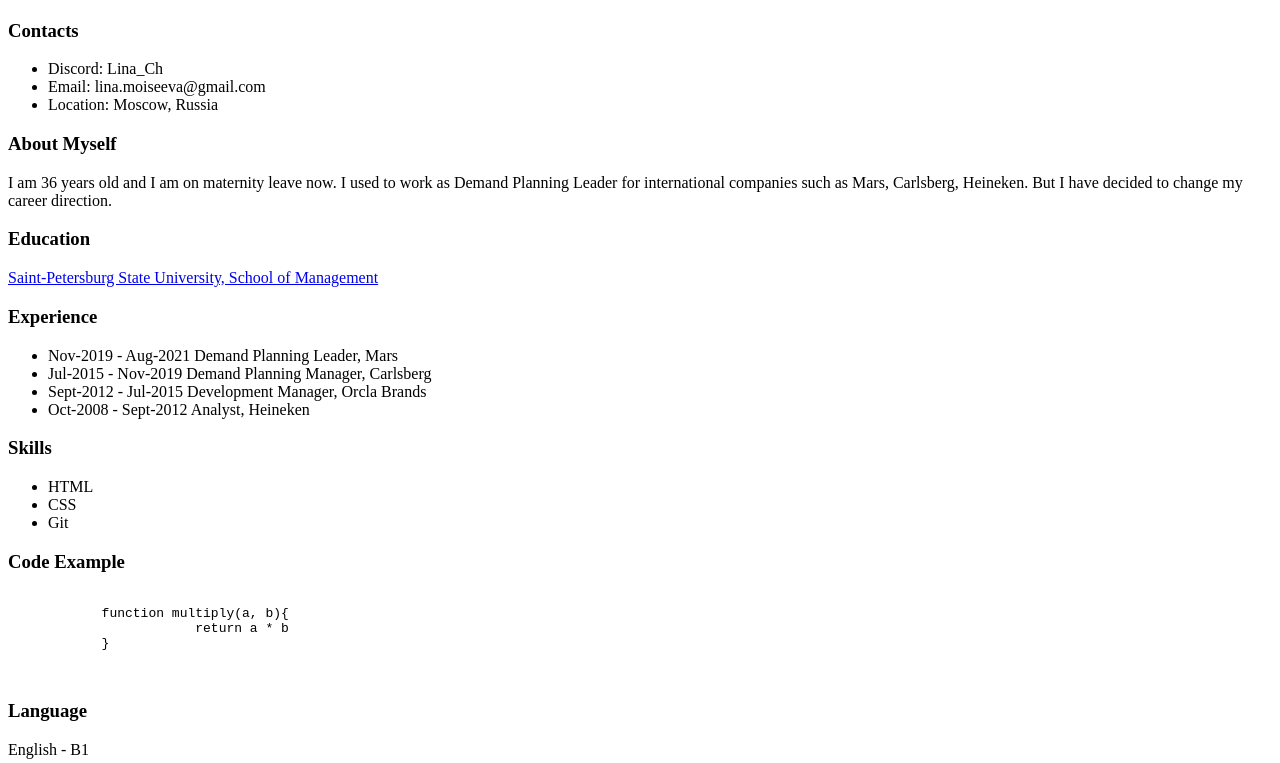
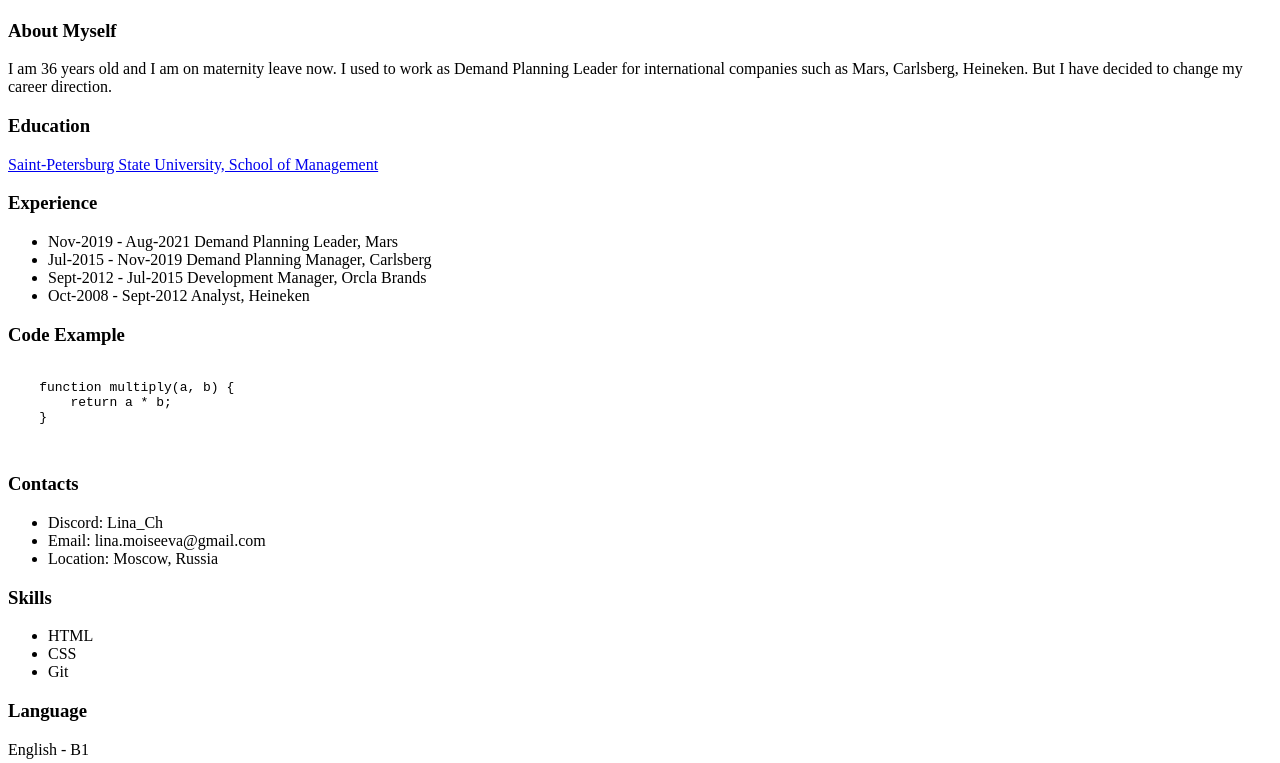
Before and after one commit to Lina0906/rsschool-cv, a plain HTML site: page index.html in a window 1280 px wide. Shown: the part 538-1301 px from the top of the page. Drawn offline with Linux system fonts and the light colour scheme.

Commit message:
feat: add aside in html file

```diff
--- a/index.html
+++ b/index.html
@@ -1,35 +1,32 @@
 <!DOCTYPE html>
 <html lang="en">
+
 <head>
     <meta charset="utf-8">
     <meta name="viewport" content="width=device-width, initial-scale=1.0" />
     <title>cv Lina Churbanova</title>
 </head>
+
 <body>
     <nav>
         <a href="#about">About Myself</a>
         <a href="#education">Education</a>
         <a href="#experience">Experience</a>
-        <a href="#skills">Skills</a>
         <a href="#code-example">Code Example</a>
     </nav>
     <header>
         <h1>Lina Churbanova CV</h1>
         <h2>Front-End Developer</h2>
+        <div>
             <img src="img/avatar.jpg" alt="Profile photo">
+        </div>
     </header>
     <main>
-        <section>
-            <h3>Contacts</h3>
-                <ul>
-                    <li>Discord: Lina_Ch</li>
-                    <li>Email: lina.moiseeva@gmail.com</li>
-                    <li>Location: Moscow, Russia</li>
-                 </ul>
-        </section>
         <section id="about">
             <h3>About Myself</h3>
-                <p>I am 36 years old and I am on maternity leave now. I used to work as Demand Planning Leader for international companies such as Mars, Carlsberg, Heineken. But I have decided to change my career direction.</p>
+            <p>I am 36 years old and I am on maternity leave now. I used to work as Demand Planning Leader for
+                international companies such as Mars, Carlsberg, Heineken. But I have decided to change my career
+                direction.</p>
         </section>
         <section id="education">
             <h3>Education</h3>
@@ -46,7 +43,26 @@
                 <li>Oct-2008 - Sept-2012 Analyst, Heineken</li>
             </ul>
         </section>
-        <section id="skills">
+        <section id="code-example">
+            <h3>Code Example</h3>
+            <pre>
+                    <code>
+    function multiply(a, b) {
+        return a * b;
+    }
+                    </code>
+                </pre>
+        </section>
+        <aside>
+            <section>
+                <h3>Contacts</h3>
+                <ul>
+                    <li>Discord: Lina_Ch</li>
+                    <li>Email: lina.moiseeva@gmail.com</li>
+                    <li>Location: Moscow, Russia</li>
+                </ul>
+            </section>
+            <section>
                 <h3>Skills</h3>
                 <ul>
                     <li>HTML</li>
@@ -54,25 +70,21 @@
                     <li>Git</li>
                 </ul>
             </section>
-        <section id="code-example">
-            <h3>Code Example</h3>
-                <pre>
-        <code>
-            function multiply(a, b){
-                        return a * b
-            }
-        </code>
-                </pre>
-        </section>
             <section>
                 <h3>Language</h3>
                 <p>English - B1</p>
             </section>
+        </aside>
     </main>
     <footer>
+        <div>
             <a href="https://github.com/Lina0906">Me on GitHub</a>
+        </div>
+        <div>
             <a href="https://rs.school/js/"><img src="img/rs_school_js.svg" alt="RS school"></a>
+        </div>
         <div>2022</div>
     </footer>
 </body>
+
 </html>
```
Lines whose indentation alone changed are shown as unchanged.
